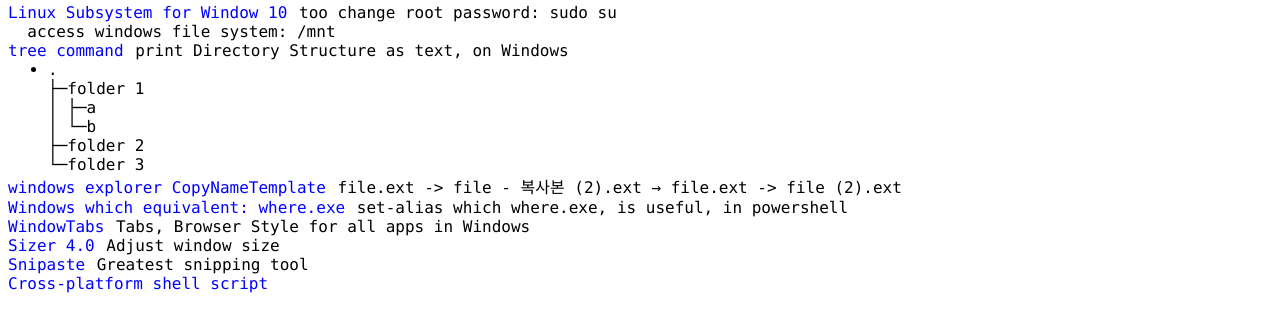
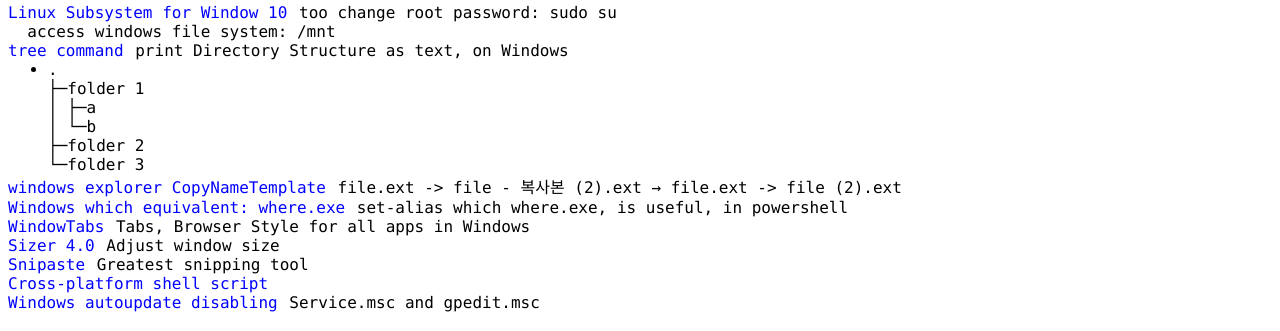
Before and after one commit to seoj135/seoj135.github.io, a plain HTML site: page Useful Links.html in a window 1280 px wide. Shown: the part 4234-4565 px from the top of the page. Drawn offline with Linux system fonts and the light colour scheme.

Commit message:
disabling windows auto update

```diff
--- a/Useful Links.html
+++ b/Useful Links.html
@@ -1271,6 +1271,11 @@
                 url: "https://nastytester.com/posts/script-that-works-in-windows-and-linux.html",
                 txt: "Cross-platform shell script",
                 subtext: "Batch and Bash, .cmd"
+            },
+            {
+                url: "https://www.lainyzine.com/ko/article/how-to-disable-windows-automatic-updates-on-windows-10/",
+                txt: "Windows autoupdate disabling",
+                subtxt: "Service.msc and gpedit.msc"
             }
         ]
     };
```
